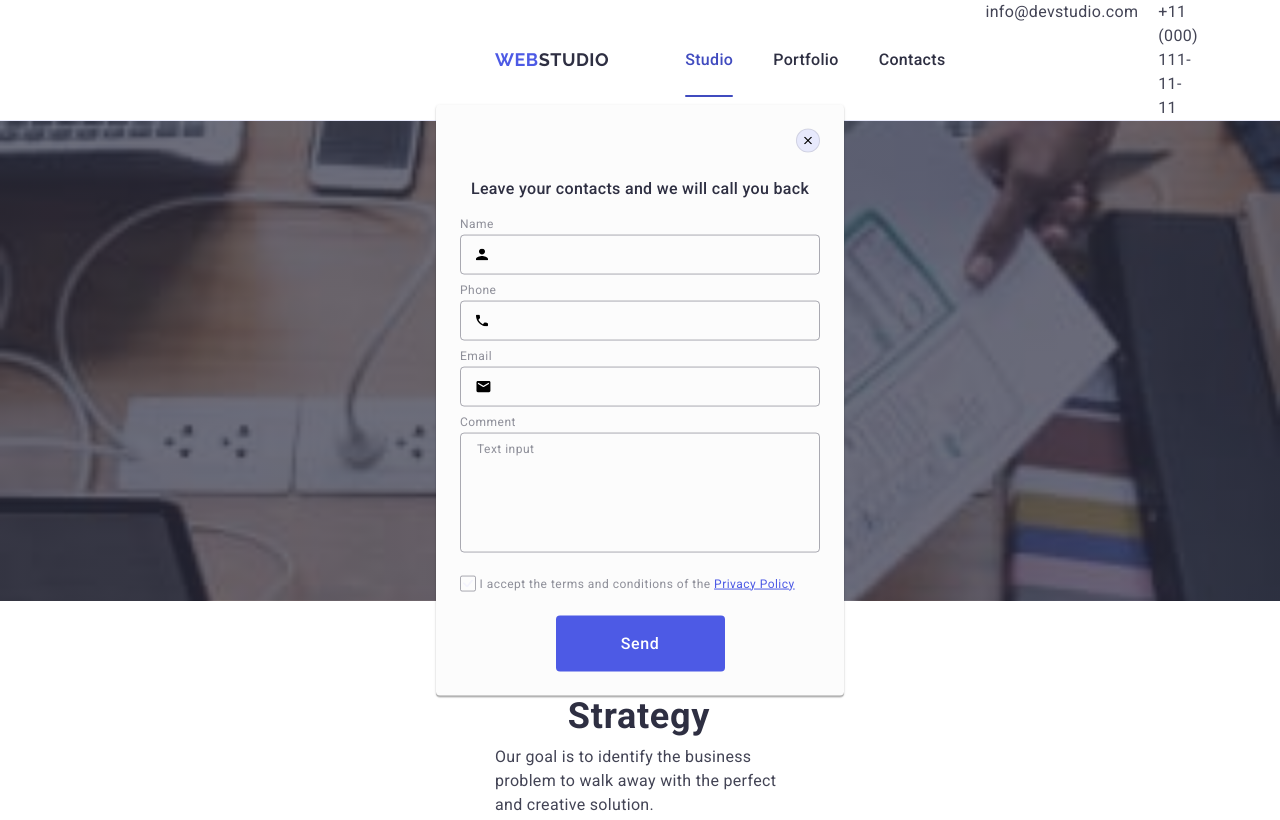
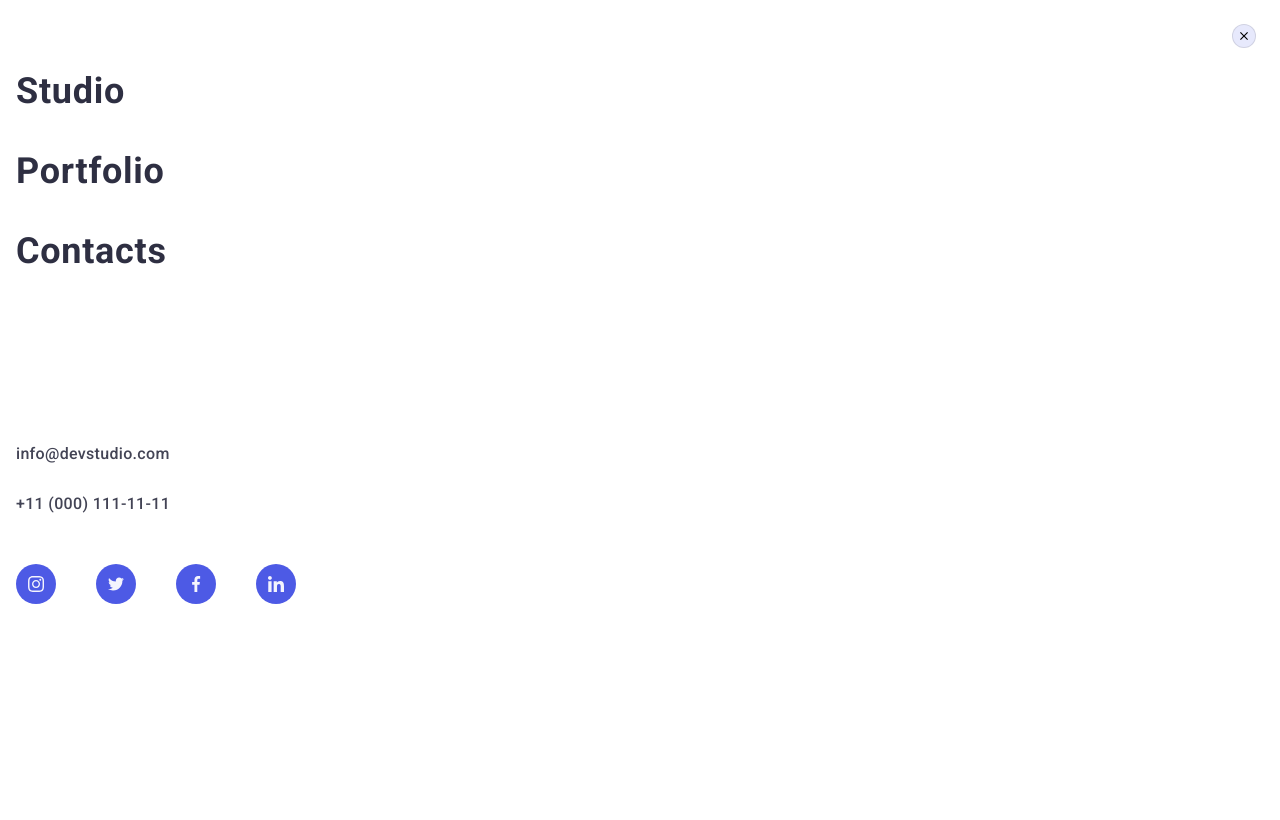
Before and after one commit to LuKaSzKoWi/goit-markup-hw-06, a plain HTML site: page index.html in a window 1280 px wide. Shown: the top 820 px of the page. Drawn offline with nearby package versions, Linux system fonts and the light colour scheme.

Commit message:
change for 320px - add second modal and correct all styles

```diff
--- a/css/styles.css
+++ b/css/styles.css
@@ -189,7 +189,7 @@ html {
     padding: 100px 0;
     display: grid;
     align-items: baseline;
-    width: 320px;
+    /* width: 320px; */
     margin-left: auto;
     margin-right: auto;
 }
@@ -227,8 +227,8 @@ img {
         0px 1px 1px rgba(46, 47, 66, 0.16),
         0px 1px 6px rgba(46, 47, 66, 0.08);
 
-        /* width: 320px;
-        height: 56px; */
+        /* width: ; */
+        height: 56px;
         margin-left: auto;
         margin-right: auto;
         display: flex;
@@ -249,10 +249,10 @@ img {
 }
 
 .navigation {
-    display:flex;
+    display: flex;
     align-items: center;
     margin: 0;
-
+    padding: 16px 0;
 
 }
 
@@ -287,7 +287,7 @@ img {
     border-radius: 2px;
     /* transition: color 250ms cubic-bezier(0.4, 0, 0.2, 1); */
 }
-.adress-list {
+.address-list {
     list-style-type: none;
     display: flex;
     gap: 20px;
@@ -327,7 +327,7 @@ img {
 
     padding-top: 96px;
     padding-bottom: 96px;
-    width: 320px;
+    /* width: 320px; */
     margin: 0 auto;
 }
 
@@ -370,7 +370,7 @@ img {
 
 .section-three {
     padding: 120px 0;
-    width: 320px;
+    /* width: 320px; */
     margin-left: auto;
     margin-right: auto;
 
@@ -415,7 +415,7 @@ img {
 .section-four {
     padding-top: 96px;
     padding-bottom: 96px;
-    width: 320px;
+    /* width: 320px; */
     margin-left: auto;
     margin-right: auto;
 }
@@ -459,7 +459,7 @@ img {
 .page-footer {
     padding: 96px 0;
     background-color: #2e2f42;
-    width: 320px;
+    /* width: 320px;  */
 }
 
 .page-paragraph-four {
@@ -586,13 +586,13 @@ img {
 /* Footer icons */
 
 .foot-container {
-    width: 320px;
+    /* width: 320px; */
 }
 
 
 .div-footer {
     /* margin-right: 120px; */
-    width: 288px;
+    /* width: 288px; */
 
 }
 .footer-icon {
@@ -740,20 +740,20 @@ img {
 }
 
 .modal {
-    /* display: none; */
+    display: none;
     position:absolute;
     top: 50%;
     left: 50%;
     transform: translate(-50%, -50%);
-    width: 408px;
-    min-height: 584px;
+    width: 288px;
+    min-height: 623px;
     background: #fcfcfc;
     box-shadow: 0px 1px 1px rgba(0, 0, 0, 0.14),
         0px 1px 3px rgba(0, 0, 0, 0.12),
         0px 2px 1px rgba(0, 0, 0, 0.2);
     border-radius: 4px;
     transition: transform 250ms cubic-bezier(0.4, 0, 0.2, 1);
-    padding: 72px 24px 24px 24px;
+    padding: 72px 16px 16px 16px;
 }
 
 .modal-button {
@@ -950,6 +950,98 @@ img {
     border-radius: 4px;
 
 }
+.hamburger {
+    margin-left: 24px;
+    border-color: transparent;
+    background-color: transparent;
+    cursor: pointer;
+}
+
+.mobile-nav.is-open {
+    display: block;
+
+
+}
+
+.mobile-nav {
+    display: none;
+    position: absolute;
+    top: 0;
+    left: 0;
+    width: 100vw;
+    height: 100vh;
+    background-color: #ffffff;
+}
+
+.mobile-nav-one {
+    display: grid;
+    margin-left: 16px;
+    margin-top: 72px;
+    list-style-type: none;
+    gap: 40px;
+}
+
+.mobile-nav-link {
+    font-size: 36px;
+    font-weight: 700;
+    letter-spacing: 0.02em;
+    line-height: 1.11em;
+    color: var(--text-color-main);
+    text-decoration: none;
+    /* padding: 24px 0; */
+}
+.mobile-nav-link:hover {
+    color: #404bbf;
+}
+
+.mobile-nav-link:focus {
+    color: #404bbf;
+}
+
+.mobile-nav-address {
+
+    font-size: 20px;
+    font-style: normal;
+    font-weight: 500;
+    line-height: 24px;
+    letter-spacing: 0.02em;
+}
+
+.mobile-address-list {
+    display: grid;
+    gap: 24px;
+    margin-left: 16px;
+    margin-top: 168px;
+    list-style-type: none;
+}
+
+.mobile-address-link {
+
+    font-size: 16px;
+    line-height: 1.5em;
+    letter-spacing: 0.02em;
+    color: #434455;
+    text-decoration: none;
+    transition: color 250ms cubic-bezier(0.4, 0, 0.2, 1);
+}
+
+.address-link:hover {
+    color: #404bbf;
+}
+
+.address-link:focus {
+    color: #404bbf;
+}
+
+.mobile-media-one {
+    display: flex;
+    gap: 40px;
+     list-style-type: none;
+    margin-top: 48px;
+    margin-left: 16px;
+}
+
+
 
 /* Mobile first */
 
@@ -962,10 +1054,3 @@ img {
         display: block;
     }
 }
-
-.hamburger {
-
-    margin-left: 34px;
-
-
-}
--- a/index.html
+++ b/index.html
@@ -47,11 +47,12 @@
             </li>
             </ul>
         </address>
-        <div class="hamburger">
+        <button class="hamburger">
             <svg width="16.8" height="14.4">
                 <use href="./images/icons.svg#icon-group1"></use>
             </svg>
-        </div>
+        </button>
+
         </div>
 
 
@@ -306,8 +307,8 @@
                     srcset="./images/img5.jpg 1x, ./images/img52x/jpg 2x"
                     src="./images/img5.jpg"
                     alt="Some White and purple photos of bankig aplication"
-                    width="360"
-                    height="300" />
+                    width="288"
+                    height="280" />
                     <p class="child">
                         14 Stylish and User-Friendly App Design Concepts · Task Manager App · Calorie Tracker App · Exotic Fruit Ecommerce App ·
                     Cloud Storage App
@@ -326,8 +327,8 @@
                     srcset="./images/img6.jpg 1x, ./images/img62x/jpg 2x"
                     src="./images/img6.jpg"
                     alt="Mobile phone and paymaent terminal"
-                    width="360"
-                    height="300" />
+                    width="288"
+                    height="280" />
                     <p class="child">14 Stylish and User-Friendly App Design Concepts · Task Manager App · Calorie Tracker App · Exotic
                         Fruit Ecommerce App ·
                         Cloud Storage App</p>
@@ -344,8 +345,8 @@
                     srcset="./images/img7.jpg 1x, ./images/img72x/jpg 2x"
                     src="./images/img7.jpg"
                     alt="Mobile phone and notebook one the black board"
-                    width="360"
-                    height="300" />
+                    width="288"
+                    height="280" />
                     <p class="child">14 Stylish and User-Friendly App Design Concepts · Task Manager App · Calorie Tracker App · Exotic
                         Fruit Ecommerce App ·
                         Cloud Storage App</p>
@@ -362,8 +363,8 @@
                     srcset="./images/img8.jpg 1x, ./images/img82x/jpg 2x"
                     src="./images/img8.jpg"
                     alt="A mobile phone attached to the car window and the driver's hands"
-                    width="360"
-                    height="300" />
+                    width="288"
+                    height="280" />
                     <p class="child">14 Stylish and User-Friendly App Design Concepts · Task Manager App · Calorie Tracker App · Exotic
                         Fruit Ecommerce App ·
                         Cloud Storage App</p>
@@ -380,8 +381,8 @@
                     srcset="./images/img9.jpg 1x, ./images/img92x/jpg 2x"
                     src="./images/img9.jpg"
                     alt="Mobile phone with Moon on the desktop"
-                    width="360"
-                    height="300" />
+                    width="288"
+                    height="280" />
                     <p class="child">14 Stylish and User-Friendly App Design Concepts · Task Manager App · Calorie Tracker App · Exotic
                         Fruit Ecommerce App ·
                         Cloud Storage App</p>
@@ -398,8 +399,8 @@
                     srcset="./images/img10.jpg 1x, ./images/img102x/jpg 2x"
                     src="./images/img10.jpg"
                     alt="Women in orange sweater with glasses and grey winter hat"
-                    width="360"
-                    height="300" />
+                    width="288"
+                    height="280" />
                     <p class="child">14 Stylish and User-Friendly App Design Concepts · Task Manager App · Calorie Tracker App · Exotic
                         Fruit Ecommerce App ·
                         Cloud Storage App</p>
@@ -429,7 +430,7 @@
         marketing & growth solutions.
        </p>
 
-    </div>
+            </div>
 
     <div class="footer-icon">
         <p class="sm-paragraph">Social media</p>
@@ -544,5 +545,66 @@
             </form>
         </div>
     </div>
+
+    <div class="mobile-nav is-open">
+        <div class="nav-modal">
+            <button type="button" class="modal-button">
+                <svg width="8" height="8" class="modal-icon-one">
+                    <use href="./images/icons.svg#icon-close1"></use>
+                </svg>
+            </button>
+        <ul class="mobile-nav-one">
+            <li>
+                <a href="./index.html" class="mobile-nav-link">Studio</a>
+            </li>
+            <li>
+                <a href="" class="mobile-nav-link">Portfolio</a>
+            </li>
+            <li>
+                <a href="" class="mobile-nav-link">Contacts</a>
+            </li>
+        </ul>
+        <address class="mobile-nav-address">
+            <ul class="mobile-address-list">
+                <li>
+                    <a href="mailto:info@devstudio.com" class="address-link">info@devstudio.com</a>
+                </li>
+                <li>
+                    <a href="tel:+110001111111" class="address-link">+11 (000) 111-11-11</a>
+                </li>
+            </ul>
+        </address>
+        <ul class="mobile-media-one">
+            <li class="social-media-one-item">
+                <a href="https://www.instagram.com/" target="_blank" class="sm-link">
+                    <svg width="16" height="16" class="sm-icon">
+                        <use href="./images/icons.svg#icon-instagram1"></use>
+                    </svg>
+                </a>
+            </li>
+            <li class="social-media-one-item">
+                <a href="https://x.com/" target="_blank" class="sm-link">
+                    <svg width="16" height="16" class="sm-icon">
+                        <use href="./images/icons.svg#icon-twitter1"></use>
+                    </svg>
+                </a>
+            </li>
+            <li class="social-media-one-item">
+                <a href="https://www.facebook.com/" target="_blank" class="sm-link">
+                    <svg width="16" height="16" class="sm-icon">
+                        <use href="./images/icons.svg#icon-facebook1"></use>
+                    </svg>
+                </a>
+            </li>
+            <li class="social-media-one-item">
+                <a href="https://linkedin.com/" target="_blank" class="sm-link">
+                    <svg width="16" height="16" class="sm-icon">
+                        <use href="./images/icons.svg#icon-linkedin"></use>
+                    </svg>
+                </a>
+            </li>
+        </ul>
+        </div>
+    </div>
     </body>
 </html>
```
